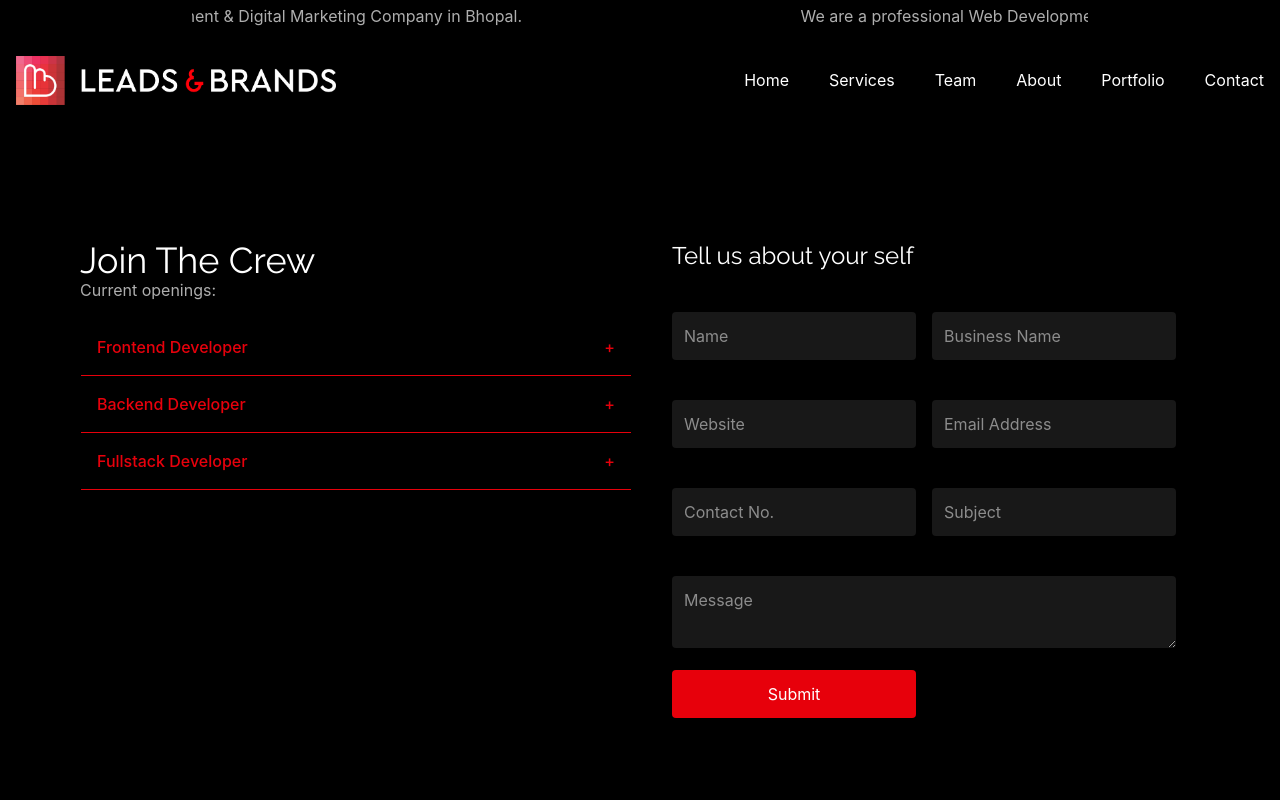
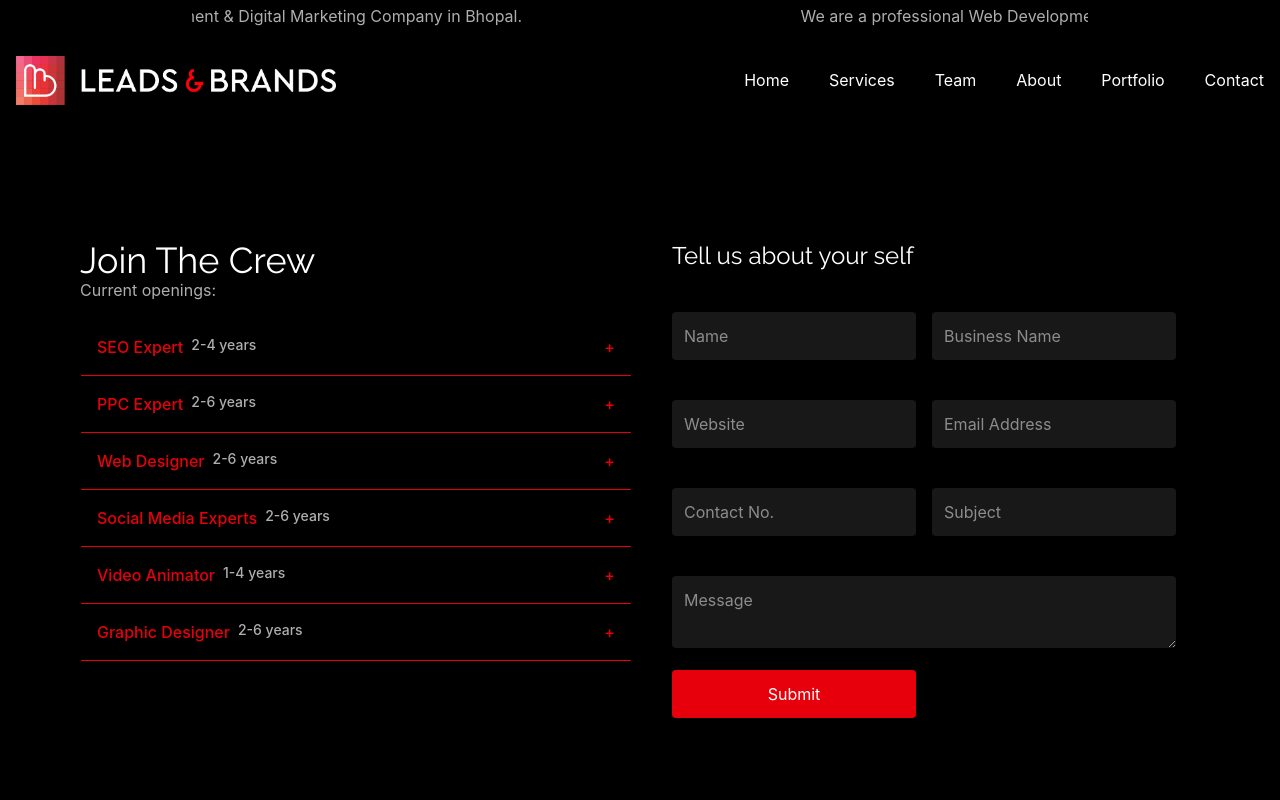
Before and after one commit to pricnitz/ldnextjs, a Next.js app: page /career in a window 1280 px wide. Shown: the top 800 px of the page. Built offline with nearby package versions, Linux system fonts and the light colour scheme.

Commit message:
nextjscode

```diff
--- a/app/career/page.js
+++ b/app/career/page.js
@@ -3,10 +3,10 @@ import Navbar from "../components/navbar/Navbar";
 import Careerhero from "../components/careercomponents/Careerhero";
 import Link from "next/link";
 
-import { HomeheaderTitles, Whatwedodata, Allservicesdata, successStoriesdata, teamMembersdata, historyData, testimonialsdata, homePageSEO } from '../data.jsx';
+import { HomeheaderTitles, careerPageSEO , jobOpenings } from '../data.jsx';
 
-// SEO Metadata for the Home page
-export const metadata = homePageSEO;
+// SEO Metadata for the Career page
+export const metadata = careerPageSEO;
 
 
 export default function Career() {
@@ -17,7 +17,7 @@ export default function Career() {
         <Navbar />
       </div>
       <section className="py-20">
-        <Careerhero />
+        <Careerhero jobOpenings={jobOpenings} />
       </section>
     </main>
   );
--- a/app/components/careercomponents/Careerhero.jsx
+++ b/app/components/careercomponents/Careerhero.jsx
@@ -2,7 +2,7 @@ import React from 'react'
 import Accordion from '../ui/accordionItem/Accordion'
 import Form from '../ui/form/Form'
 
-function Careerhero() {
+function Careerhero({jobOpenings}) {
     return (
         <div className='w-full mx-auto bg-primary'>
             <div className='max-w-6xl mx-auto py-10 md:py-20 md:px-4 px-4 grid grid-cols-1 md:grid-cols-2 lg:grid-cols-4 gap-4'>
@@ -11,11 +11,7 @@ function Careerhero() {
                         <h2 className='text-2xl md:text-3xl lg:text-4xl font-raleway text-white'>Join The Crew</h2>
                         <p className='text-para -mt-0.5'>Current openings:</p>
                         <div className='mt-4'>
-                            <Accordion items={[
-                                { title: 'Frontend Developer', content: 'Job description for Frontend Developer' },
-                                { title: 'Backend Developer', content: 'Job description for Backend Developer' },
-                                { title: 'Fullstack Developer', content: 'Job description for Fullstack Developer' },
-                            ]} />
+                            <Accordion items={jobOpenings} />
                         </div>
 
                     </div>
--- a/app/components/ui/accordionItem/Accordion.jsx
+++ b/app/components/ui/accordionItem/Accordion.jsx
@@ -27,10 +27,11 @@ const Accordion = ({ items = [], allowMultipleOpen = false }) => {
                     className="border-b last:border-b-1 transition-all duration-300 ease-in-out border-red-600"
                     key={index}
                     title={item.title}
+                    experience={item.experience}
                     isOpen={openIndexes.includes(index)}
                     onToggle={() => toggleItem(index)}
                 >
-                    {item.content}
+                    {item.description}
                 </AccordionItem>
             ))}
         </div>
--- a/app/components/ui/accordionItem/AccordionItem.jsx
+++ b/app/components/ui/accordionItem/AccordionItem.jsx
@@ -1,7 +1,7 @@
 // components/AccordionItem.jsx
 import { useRef, useEffect, useState } from 'react';
 
-const AccordionItem = ({ title, children, isOpen, onToggle, className = '' }) => {
+const AccordionItem = ({ title, experience, children, isOpen, onToggle, className = '' }) => {
   const contentRef = useRef(null);
   const [height, setHeight] = useState(0);
 
@@ -19,7 +19,7 @@ const AccordionItem = ({ title, children, isOpen, onToggle, className = '' }) =>
         onClick={onToggle}
         className="w-full flex justify-between items-center p-4 text-left text-red-600 font-medium focus:outline-none cursor-pointer"
       >
-        <span>{title}</span>
+        <div className='flex gap-2'><span className='text-bold'>{title}</span><span className='text-sm text-para'>{experience}</span></div>
         <span>{isOpen ? '-' : '+'}</span>
       </button>
 
--- a/app/data.jsx
+++ b/app/data.jsx
@@ -1308,6 +1308,121 @@ export const blogPostsdata = [
     }
 ];
 
+// ====================================================================================> Career page starst from here
+
+export const jobOpenings = [
+  {
+    title: "SEO Expert",
+    experience: "2-4 years",
+    description: [
+      "Review and analyze client sites",
+      "Increase page rank and organic traffic",
+      "Compile and present SEO reports.",
+      "Promote static and dynamic websites",
+    ],
+    responsibilities: [
+      "Experience in SEM and SEO.",
+      "Experience with website analytics tools",
+      "Strong understanding of current online marketing concepts, strategy and best practice.",
+      "Popular keyword and other online SEO tools.",
+      "Working in multiple CMS environments.",
+      "Experience in ecommerce, SEO, PPC, Email marketing, and social media.",
+    ],
+  },
+  {
+    title: "PPC Expert",
+    experience: "2-6 years",
+    description: [
+      "Strong working knowledge of Google Adwords, Facebook Ads, Instagram Ads, YouTube Ads, Twitter & LinkedIn Ads.",
+      "Measure and report all paid marketing campaigns' performance and assess against goals (ROI and KPIs).",
+      "Strong track record in managing medium to large-sized budgets.",
+      "Promote static and dynamic websites",
+    ],
+    responsibilities: [
+      "Experience with Google Analytics and proven ability to capture and collate data in a presentable and useful way",
+      "A positive, collaborative and solution-focused attitude",
+      "You must be data-driven, analytical & enthusiastic with a proven track record",
+    ],
+  },
+  {
+    title: "Web Designer",
+    experience: "2-6 years",
+    description: [
+      "Take ownership of design projects.",
+      "Design page layouts and templates.",
+      "Work with front-end web developers to deploy designs.",
+      "Develop and maintain consistent branding.",
+      "Collaborate with UX, marketing, engineering, and other teams.",
+    ],
+    responsibilities: [
+      "Experience in front-end technologies, such as Bootstrap, JavaScript, HTML5, and CSS3.",
+      "Make Mobile Friendly / Responsive Web Pages.",
+      "Strong knowledge of UI/UX.",
+      "Ability to deliver production-ready digital assets in a wide variety of formats.",
+      "Ability to complete understanding project flow, requirements.",
+    ],
+  },
+  {
+    title: "Social Media Experts",
+    experience: "2-6 years",
+    description: [
+      "Proficient in content marketing theory and application.",
+      "Develop creative and engaging social media strategies.",
+      "Handling social media accounts and managing social media posting schedules",
+      "Research on latest social media trends",
+      "Assist in influencer marketing campaigns and Search Engine Optimization (SEO)",
+    ],
+    responsibilities: [
+      "Relevant experience in managing multiple social media platforms, majorly Facebook, Instagram, Twitter, LinkedIn and other online channels.",
+      "Well versed with new age social media platforms and short video apps",
+      "Well versed in using data and metrics to measure impact and determine improvements.",
+      "Excellent communication, presentation, and negotiation skills.",
+      "Good understanding of social media KPIs.",
+    ],
+  },
+  {
+    title: "Video Animator",
+    experience: "1-4 years",
+    description: [
+      "Excellent in design tools Adobe Flash, Illustrator, Photoshop and After Effects.",
+      "Should understand storyboard and visualize and execute the concept described in SB",
+      "Should do document reading and mockups and video creation.",
+      "Needs to be proficient with English language.",
+      "Needs to be a team player with strong problem solving skills.",
+    ],
+    responsibilities: [
+      "Line and 3D Animation",
+      "Basic sculpting",
+      "Video editing",
+      "Chroma screen",
+      "Basic photoshop design",
+      "Cinematography",
+      "Lighting, producing, illustration",
+      "Knowledge of motion graphics",
+    ],
+  },
+  {
+    title: "Graphic Designer",
+    experience: "2-6 years",
+    description: [
+      "Possess expertise in using tools like Corel Draw, Adobe Photoshop, Adobe Illustrator, Adobe InDesign",
+      "Ability to design graphics for all the Ecommerce, social media and online platforms",
+      "Advanced knowledge of design tools and ability to keep up with digital design trends",
+      "Well versed with Digital Media and other Graphic Design",
+      "Collaborate with the listing team, web team, marketing team to provide them with various assets including product images, web banners, social media ad graphics, blog banners, landing pages, animation, digital ads, illustrations, etc.",
+    ],
+    responsibilities: [
+      "Adobe creative cloud (Photoshop, Illustrator, After Effects, and Premiere Pro)",
+      "Stronghold on hand-sketching and typography skills",
+      "Basic understanding of Design Thinking",
+      "Creative mindset",
+      "Working in multiple CMS environments",
+      "Experience in ecommerce, SEO, PPC, Email marketing, and social media",
+    ],
+  },
+];
+
+
 
 // ===================================================================================> seo parts come from here
 
```
